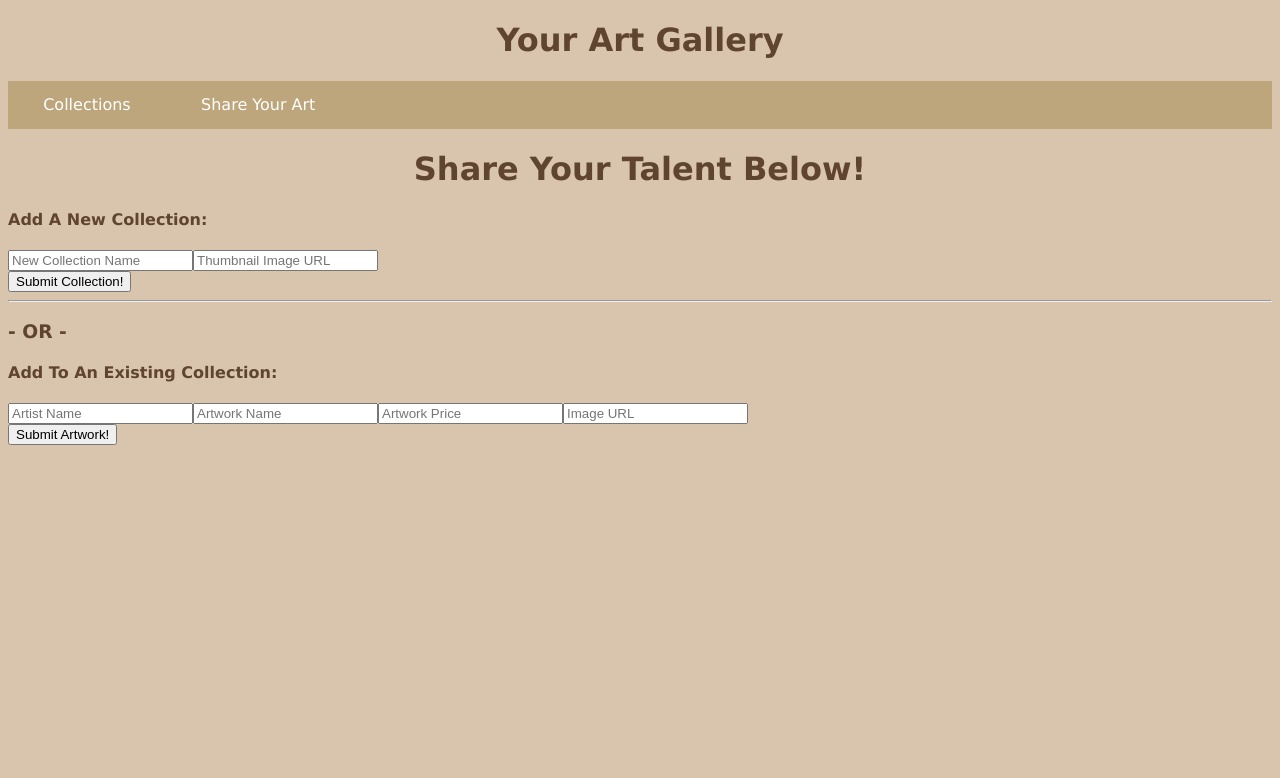
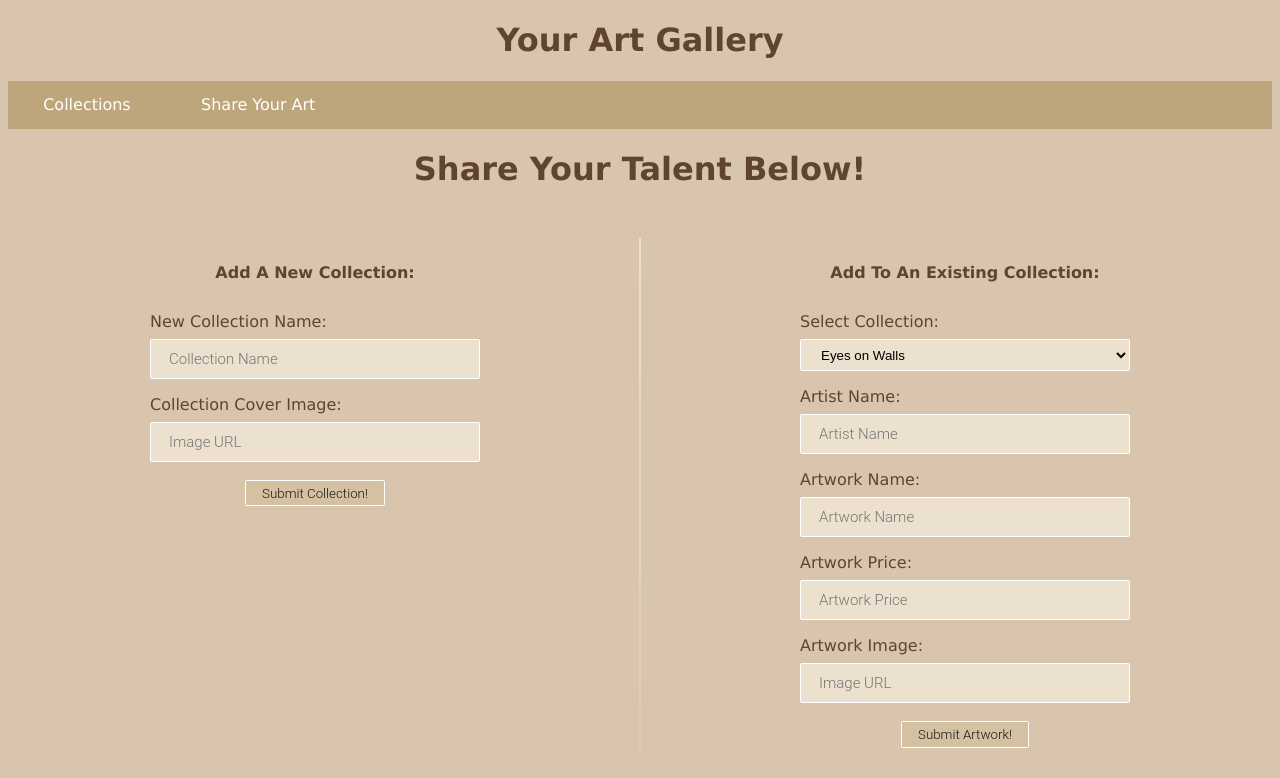
Before and after one commit to jasonmar08/Artwork_Collection_Directory, a React (Create React App) app in the folder client/: page /share in a window 1280 px wide. Shown: the top 778 px of the page. Built offline with nearby package versions, Linux system fonts and the light colour scheme.

Commit message:
fixed css on share page

```diff
--- a/client/src/App.css
+++ b/client/src/App.css
@@ -21,7 +21,6 @@ header nav a {
   padding: 0;
 }
 
-
 a {
   display:inline-block;
   font-size: 16px;
@@ -31,7 +30,7 @@ a {
   transition: all 0.2s;
 }
   a:not(.logoHeader):hover {
-    color:#d9c4ad;
+    color:rgb(246, 225, 188);
     background-color: #5f442f;
     border:0.1em solid #d9c4ad;
     border-radius:0.12em;
@@ -110,10 +109,94 @@ img {
   width: 300px;
 }
 
-.name-container, h1, h2 {
+.name-container, h1, h2, h4 {
   text-align: center;
 }
 
 button {
   cursor: pointer;
 }
+
+select {
+  display: inline-block;
+  background-color:rgb(236, 225, 206);
+  padding: 0.50em 1.2em;
+  width: 330px;
+  margin-bottom: 8px;
+  border: 0.1em solid #FFFFFF;
+  border-radius: 0.12em;
+  box-sizing: border-box;
+  cursor: pointer;
+}
+
+input {
+  display: block;
+  background-color:rgb(236, 225, 206);
+  padding: 0.6em 1.2em;
+  border: 0.1em solid #FFFFFF;
+  margin: 0 auto;
+  margin-bottom: 8px;
+  border-radius: 0.12em;
+  box-sizing: border-box;
+  font-family:'Roboto',sans-serif;
+  font-weight:300;
+  text-align: left;
+  color: #000000;
+  width: 330px;
+  height: 40px;
+  font-size: 15px;
+}
+
+.subButts {
+  display: flex;
+  justify-content: center;
+
+}
+
+.submitButtons {
+  display:inline-block;
+  background-color:#d3c1a2;
+  padding:0.35em 1.2em;
+  border:0.1em solid #FFFFFF;
+  margin-top: 10px;
+  border-radius:0.12em;
+  box-sizing: border-box;
+  text-decoration:none;
+  font-family:'Roboto',sans-serif;
+  font-weight: 300;
+  color:#1b1818;
+  text-align:center;
+  transition: all 0.2s;
+}
+  .submitButtons:hover {
+  color:rgb(246, 225, 188);
+  background-color: #5f442f;
+  cursor: pointer;
+  }
+  @media all and (max-width:30em){
+  .submitButtons{
+  display:block;
+  margin:0.4em auto;
+  }
+  }
+
+.buttons {
+  display: flex;
+  justify-content: space-around;
+  margin-top: 1em;
+}
+
+.submissionForms {
+  display: grid;
+  background: linear-gradient(rgb(236, 225, 206), rgb(219, 203, 176)) center/2px 90% no-repeat;
+  padding: 2em 0;
+  grid-template-columns: 330px 330px;
+  grid-gap: 20em;
+  justify-content: center;
+}
+
+.collectionInputs, .artworkInputs {
+  display: grid;
+  grid-gap: 8px;
+  margin-top: 30px;
+}
--- a/client/src/pages/ArtworkList.js
+++ b/client/src/pages/ArtworkList.js
@@ -12,6 +12,7 @@ const ArtworkList = (props) => {
       const res = await axios.get(
         `http://localhost:3001/artworks/${collectionId}`
       )
+      console.log(res)
       setArtworks(res.data.artworks)
     }
     getArtworks()
@@ -19,7 +20,9 @@ const ArtworkList = (props) => {
 
   return (
     <div>
-      <h1>The (Collection Name Here) Collection</h1>
+      <h1>
+        The "<em>Collection Name Here</em>" Collection
+      </h1>
       <div className="artworks-grid">
         {artworks?.map((artwork, index) => (
           <div className="artworkCard" key={index}>
--- a/client/src/pages/ShareArt.js
+++ b/client/src/pages/ShareArt.js
@@ -3,60 +3,82 @@ import axios from 'axios'
 import { useNavigate } from 'react-router-dom'
 
 const ShareArt = (props) => {
+  const [collectionName, setCollectionName] = useState('')
+
+  // const handleSubmit = (e) => {
+  //   e.preventDefault()
+  //   const
+  // }
+
   return (
     <div>
       <h1>Share Your Talent Below!</h1>
+      <div className="submissionForms">
         <div className="newCollectionForm">
           <h4>Add A New Collection:</h4>
-        <section className="shareForm">
-          <div className="formTxt">
+          <form className="collectionInputs">
+            <label>New Collection Name:</label>
             <input
               className="formField"
               id="collectionName"
-              placeholder="New Collection Name"
+              placeholder="Collection Name"
             ></input>
+            <label>Collection Cover Image:</label>
             <input
               className="formField"
               id="collectionImage"
-              placeholder="Thumbnail Image URL"
+              placeholder="Image URL"
             ></input>
-          </div>
-        </section>
-        <button type="submit" className="collectionSubmit">
+          </form>
+          <section className="subButts">
+            <button type="submit" className="submitButtons">
               Submit Collection!
             </button>
+          </section>
         </div>
-      <hr></hr>
-      <h3>- OR -</h3>
         <div className="newArtworkForm">
           <h4>Add To An Existing Collection:</h4>
-        <section className="shareForm">
-          <div className="formTxt">
+          <form className="artworkInputs">
+            <label>Select Collection:</label>
+            <select className="chooseCollection">
+              <option value="Eyes on Walls">Eyes on Walls</option>
+              <option value="Bridgeman Art">Bridgeman Art</option>
+              <option value="Vogue Art">Vogue Art</option>
+              <option value="Library of Congress">Library of Congress</option>
+              <option value="Iconic Personalities">Iconic Personalities</option>
+              <option value="Lonely Planet">Lonely Planet</option>
+            </select>
+            <label>Artist Name:</label>
             <input
               className="formField"
               id="artistName"
               placeholder="Artist Name"
             ></input>
+            <label>Artwork Name:</label>
             <input
               className="formField"
               id="pieceName"
               placeholder="Artwork Name"
             ></input>
+            <labe>Artwork Price:</labe>
             <input
               className="formField"
               id="price"
               placeholder="Artwork Price"
             ></input>
+            <label>Artwork Image:</label>
             <input
               className="formField"
               id="pieceImage"
               placeholder="Image URL"
             ></input>
-          </div>
-        </section>
-        <button type="submit" className="artworkSubmit">
+          </form>
+          <section className="subButts">
+            <button type="submit" className="submitButtons">
               Submit Artwork!
             </button>
+          </section>
+        </div>
       </div>
     </div>
   )
```
Also changed, not shown: 2 other files (tests, documents, lock files or other folders). Lines whose indentation alone changed are shown as unchanged.
